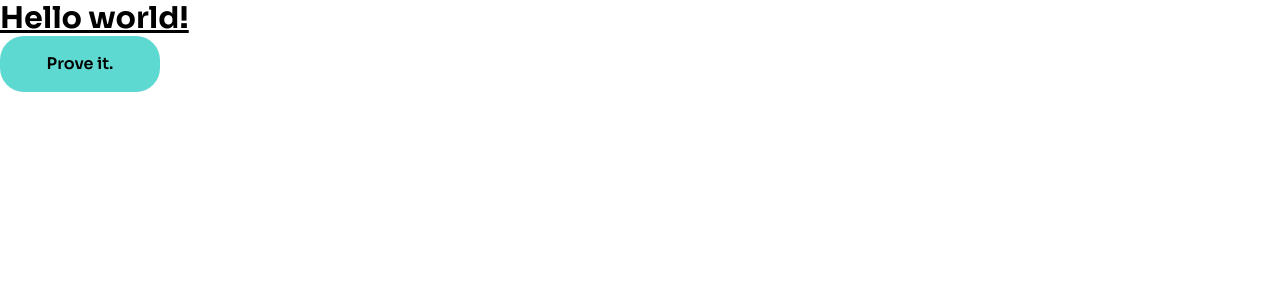
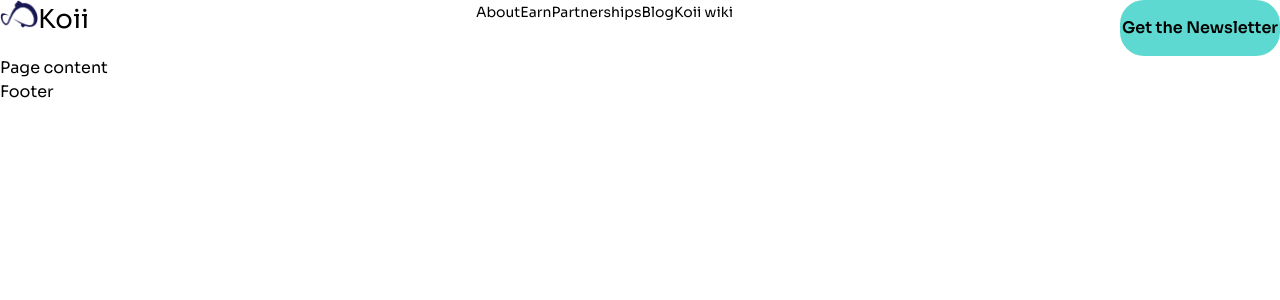
Before and after one commit to koii-network/homepage, a Next.js app: page / in a window 1280 px wide. Shown: the top 300 px of the page. Built offline with nearby package versions, Linux system fonts and the light colour scheme.

Commit message:
base structure

```diff
--- /dev/null
+++ b/components/footer.tsx
@@ -0,0 +1,3 @@
+export const Footer = () => {
+  return <nav>Footer</nav>;
+};
--- /dev/null
+++ b/components/layout.tsx
@@ -0,0 +1,14 @@
+import { Navbar } from "./navbar";
+import { Footer } from "./footer";
+
+const Layout = ({ children }: { children: React.ReactNode }) => {
+  return (
+    <>
+      <Navbar />
+      <main>{children}</main>
+      <Footer />
+    </>
+  );
+};
+
+export default Layout;
--- /dev/null
+++ b/components/menu-item.tsx
@@ -0,0 +1,14 @@
+import Link from "next/link";
+
+type NavbarItemProps = {
+  url: string;
+  label: string;
+};
+
+export const NavbarItem = ({ url, label }: NavbarItemProps) => (
+  <li>
+    <Link href={url}>
+      <a className="text-[14px]">{label}</a>
+    </Link>
+  </li>
+);
--- /dev/null
+++ b/components/navbar.tsx
@@ -0,0 +1,30 @@
+import Image from "next/image";
+import Link from "next/link";
+import { NavbarItem } from "./menu-item";
+import { Button } from "./ui/Button";
+
+export const Navbar = () => {
+  return (
+    <nav className="flex flex-row justify-between">
+      <div>
+        <Image
+          src="/koii-icon.png"
+          width={38.63}
+          height={28.65}
+          alt="Koii logo"
+        />
+        <span className="text-[26px]">Koii</span>
+      </div>
+
+      <menu className="flex flex-row">
+        <NavbarItem label={"About"} url={"/"} />
+        <NavbarItem label={"Earn"} url={"/"} />
+        <NavbarItem label={"Partnerships"} url={"/"} />
+        <NavbarItem label={"Blog"} url={"/"} />
+        <NavbarItem label={"Koii wiki"} url={"/"} />
+      </menu>
+
+      <Button label={"Get the Newsletter"} />
+    </nav>
+  );
+};
--- a/pages/_app.tsx
+++ b/pages/_app.tsx
@@ -1,8 +1,14 @@
-import "../styles/globals.css";
+import Layout from "@/components/layout";
 import type { AppProps } from "next/app";
 
+import "../styles/globals.css";
+
 function MyApp({ Component, pageProps }: AppProps) {
-  return <Component {...pageProps} />;
+  return (
+    <Layout>
+      <Component {...pageProps} />
+    </Layout>
+  );
 }
 
 export default MyApp;
--- a/pages/index.tsx
+++ b/pages/index.tsx
@@ -4,12 +4,7 @@ import Head from "next/head";
 import Image from "next/image";
 
 const Home: NextPage = () => {
-  return (
-    <div>
-      <h1 className="text-3xl font-bold underline">Hello world!</h1>
-      <Button label="Prove it." />
-    </div>
-  );
+  return <div>Page content</div>;
 };
 
 export default Home;
```
Also changed, not shown: public/koii-icon.png (added).
